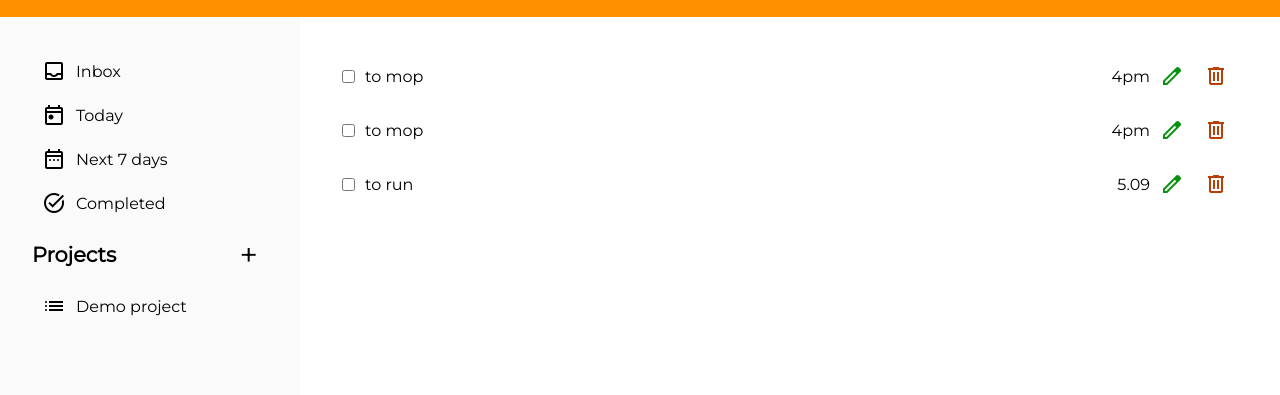
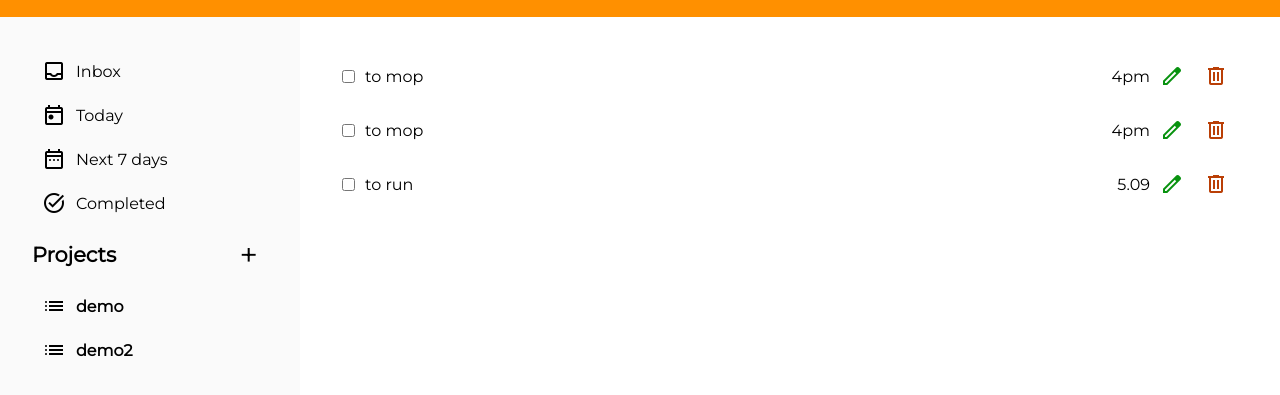
Before and after one commit to albinazs/todo-list, a website built with webpack: page dist/index.html in a window 1280 px wide. Shown: the part 63-458 px from the top of the page. Built offline with nearby package versions, Linux system fonts and the light colour scheme.

Commit message:
Add function to render list of projects on a page

```diff
--- a/src/DOM.js
+++ b/src/DOM.js
@@ -37,7 +37,30 @@ export const renderInbox = () => {
       itemLine.appendChild(editBtn);
       itemLine.appendChild(deleteBtn);
       todos.appendChild(itemLine);
-      console.log(todoApp);
+      console.log("hello");
     });
   });
 };
+
+const clearTodos = () => {
+  todos.innerHTML = "";
+};
+
+const projects = document.querySelector(".projectlist");
+
+export const renderProjects = () => {
+  todoApp.projects.forEach((project) => {
+    const projectLine = createHtmlElement("li", null, null);
+    const icon = createHtmlElement("span", "material-symbols-outlined", "list");
+    const projectName = createHtmlElement("p", null, `${project.description}`);
+    projectLine.appendChild(icon);
+    projectLine.appendChild(projectName);
+    projects.appendChild(projectLine);
+  });
+};
+
+const inboxBtn = document.querySelector("#inbox");
+inboxBtn.addEventListener("click", () => {
+  clearTodos();
+  renderInbox();
+});
--- a/src/index.js
+++ b/src/index.js
@@ -1,6 +1,6 @@
 import "./style.css";
 import { format } from "date-fns";
-import { renderInbox } from "./DOM";
+import { renderInbox, renderProjects } from "./DOM";
 
 /* data structures
 todoApp
@@ -62,6 +62,7 @@ todoApp.addProject(demoProject);
 todoApp.addProject(demoProject2);
 
 renderInbox();
+renderProjects();
 
 /*
 mornings weather should be calm
--- a/src/style.css
+++ b/src/style.css
@@ -77,6 +77,20 @@ aside p {
   font-weight: 900;
 }
 
+.projectlist li {
+  display: flex;
+  align-items: center;
+  padding: 10px;
+}
+
+.projectlist li p{
+    font-size: 1rem;
+  }
+
+.projectlist li:hover {
+  background-color: #f0eded;
+}
+
 /*
 to fix bold font
 to ADD transition!
```
Also changed, not shown: dist/index.html, dist/main.js.
